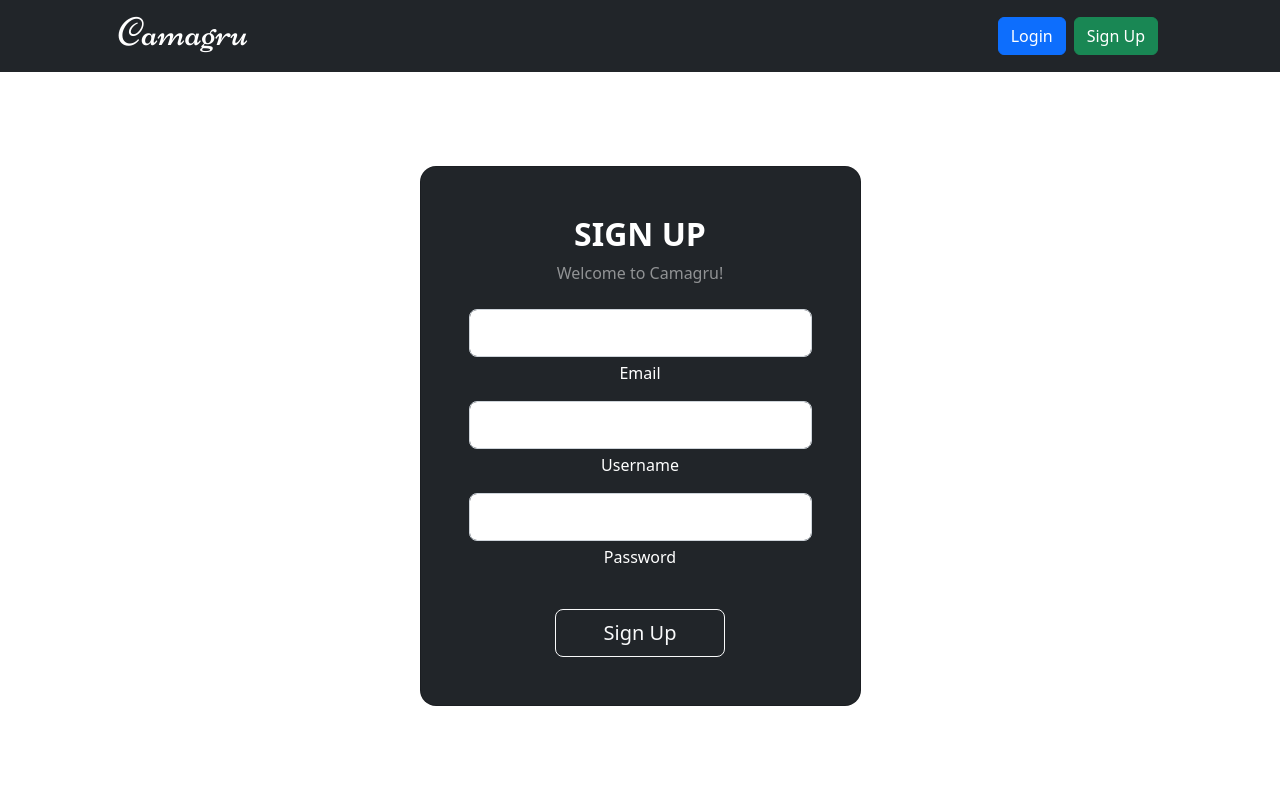
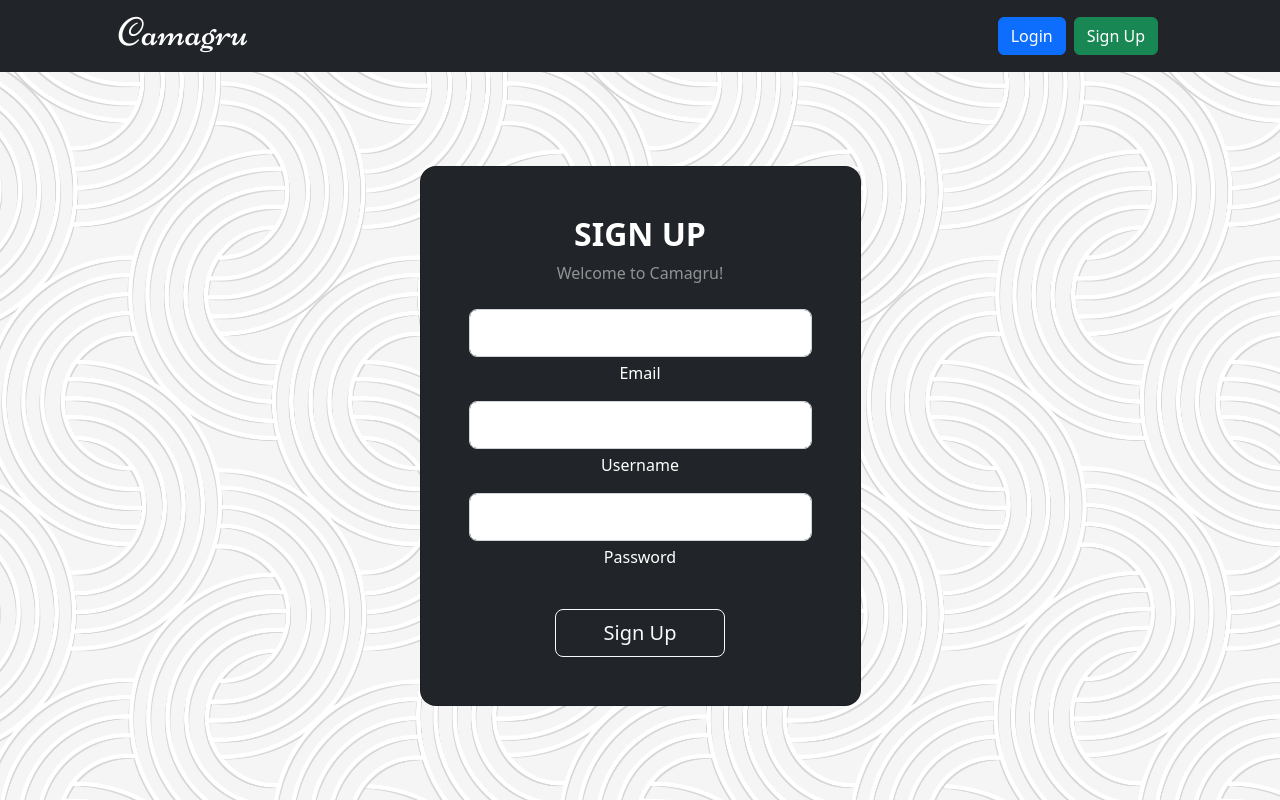
Before and after one commit to Scienitive/42-camagru, a PHP site: page /server/index.php in a window 1280 px wide. Run offline with PHP 8.4, Linux system fonts and the light colour scheme.

Commit message:
body background set

```diff
--- a/src/public/css/style.css
+++ b/src/public/css/style.css
@@ -7,3 +7,9 @@
   -moz-user-select: none;
   -ms-user-select: none;
 }
+
+body {
+  background-image: url("../uploads/body-background.jpg");
+  background-size: cover;
+  background-repeat: repeat;
+}
```
Also changed, not shown: src/public/uploads/body-background.jpg (added).
